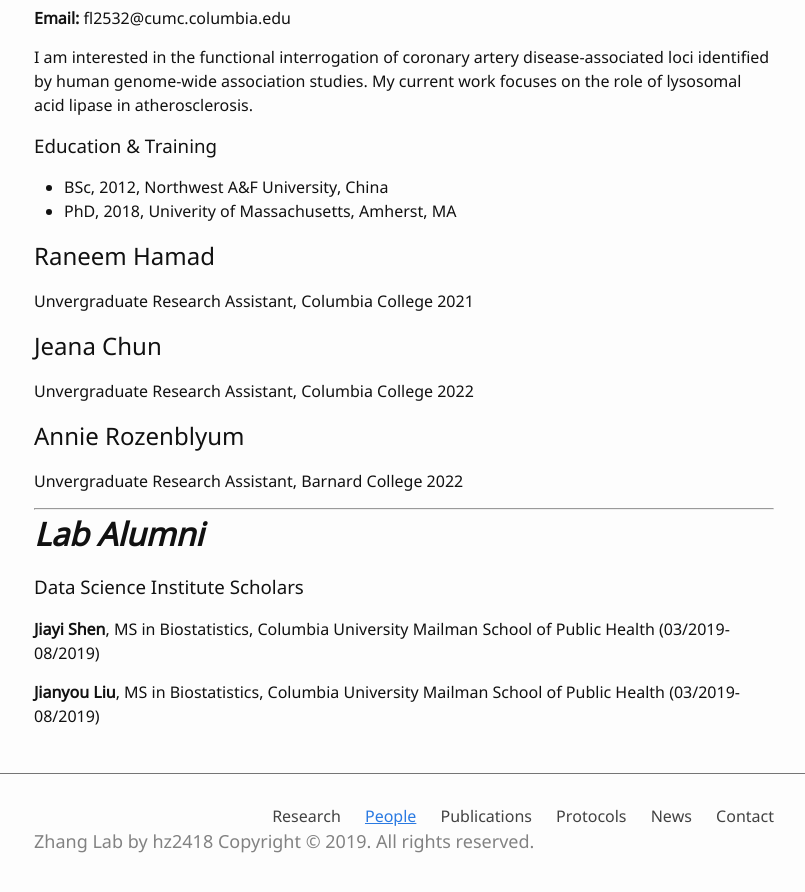
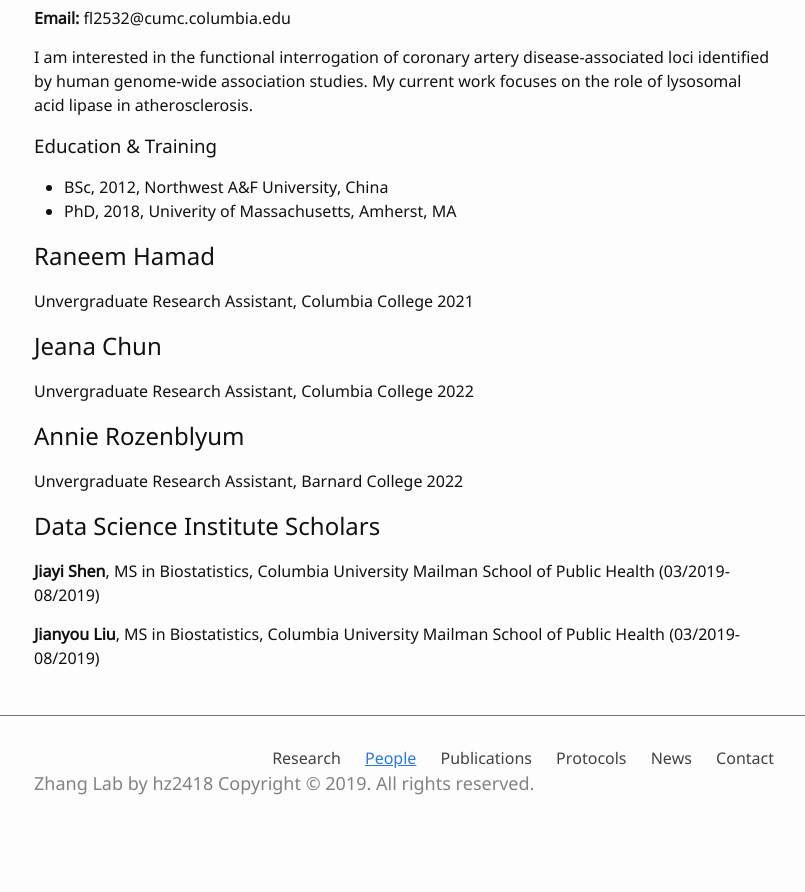
Before and after one commit to hanruizhang/zhanglab, a Jekyll site: the page built from 2_People.md, in a window 1280 px wide and 900 px high, scrolled down 1376 px. Shown: the top 892 px of the window, without its empty margins (236-1041 px from the left). Built offline with Jekyll 4.4.1, drawn with Linux system fonts in a browser that asks for light colours; after the commit the page ends 2218 px from its top, so only the background shows below that.

Commit message:
Update 2_People.md

```diff
--- a/2_People.md
+++ b/2_People.md
@@ -56,11 +56,7 @@
 ## Annie Rozenblyum
 #### Unvergraduate Research Assistant, Barnard College 2022
 
-
-------
-# _**Lab Alumni**_
-
-### Data Science Institute Scholars
+## Data Science Institute Scholars
 **Jiayi Shen**, MS in Biostatistics, Columbia University Mailman School of Public Health (03/2019-08/2019)
 
 **Jianyou Liu**, MS in Biostatistics, Columbia University Mailman School of Public Health (03/2019-08/2019)
```
